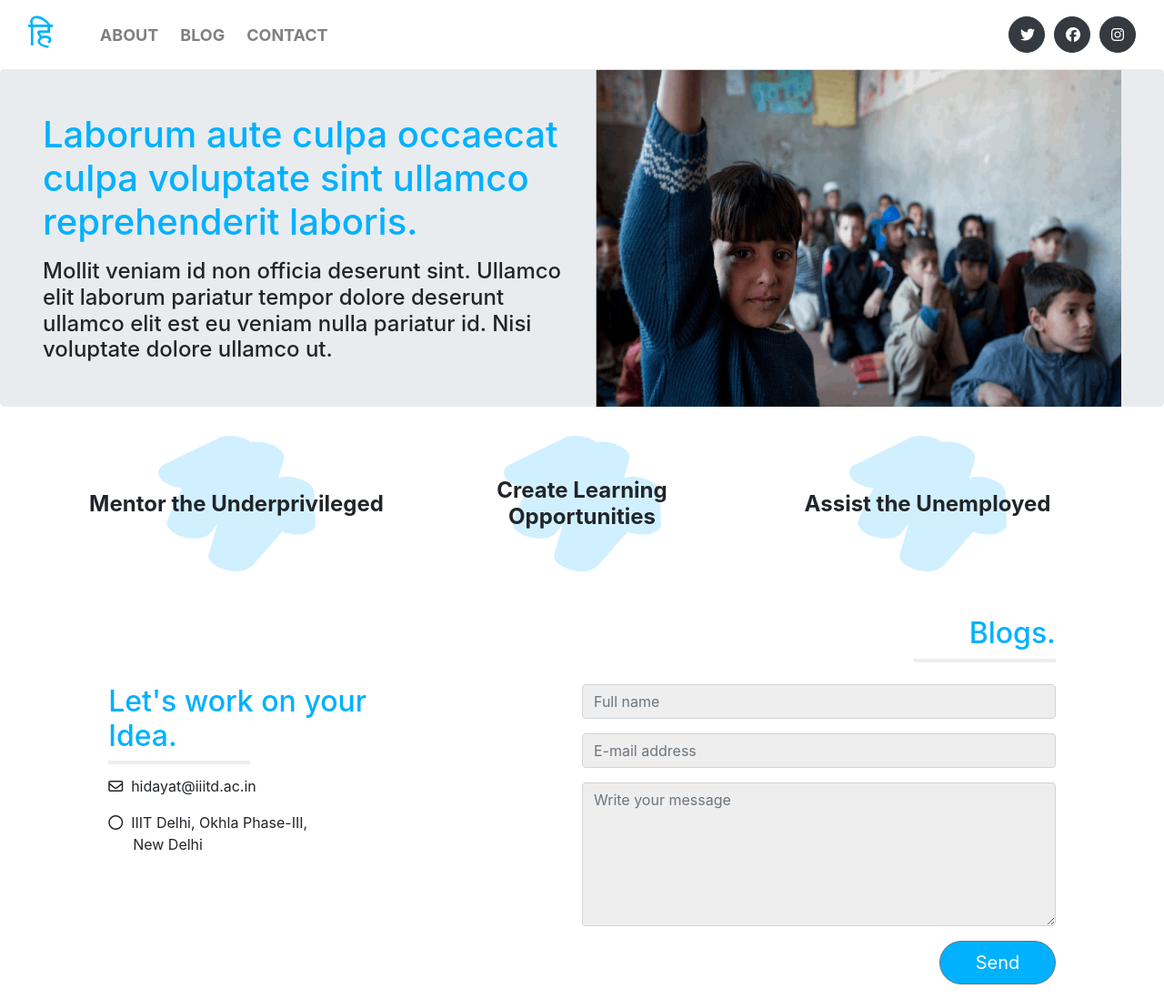
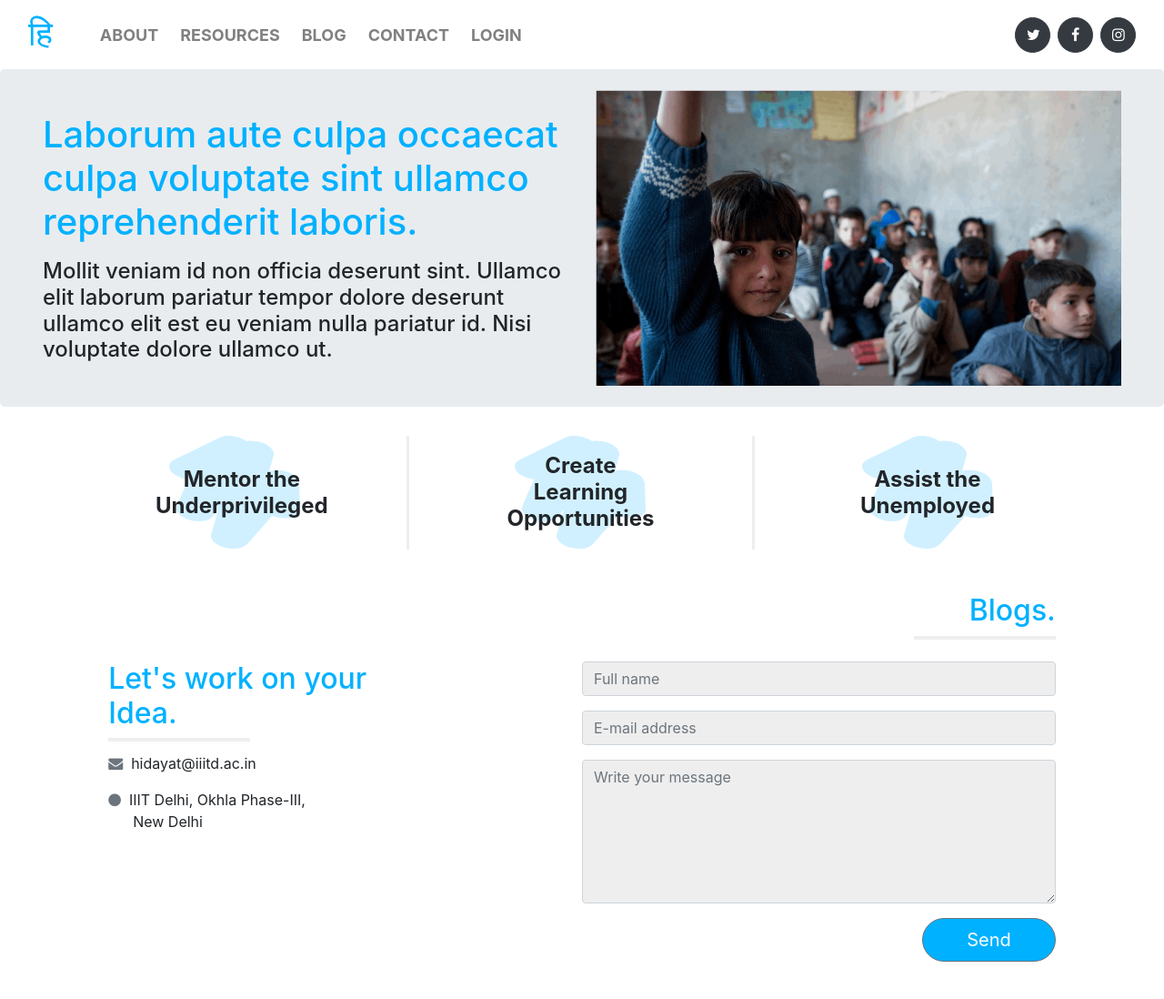
Before and after one commit to Enactus-IIITDelhi/Hidayat, a React (Create React App) app: page / in a window 1280 px wide. Shown: the whole page at 91% size. After the commit the page ends 1073 px from the top, so only its background shows below. Built offline with nearby package versions, Linux system fonts and the light colour scheme.

Commit message:
Minor Fixes on Homepage #4
1. Responsiveness Fixes in Jumbotron
2. Added 'Lift on Hover' effect in Navbar items
3. Fixes in Banner
4. Improved Code for Contact Section

```diff
--- a/public/index.html
+++ b/public/index.html
@@ -25,7 +25,6 @@
       Learn how to configure a non-root public URL by running `npm run build`.
     -->
     <title>Hidayat</title>
-    <script src="https://kit.fontawesome.com/d69967d616.js" crossorigin="anonymous"></script>
 
   </head>
   <body>
--- a/src/App.css
+++ b/src/App.css
@@ -2,6 +2,7 @@
 
 :root {
   --main-blue-color: #00b1ff;
+  --soft-light-grey: #eee;
 }
 
 a, a:hover {
@@ -17,14 +18,21 @@ a, a:hover {
   color: var(--main-blue-color) !important;
 }
 
+.bg-main-blue {
+  background-color: var(--main-blue-color) !important;
+}
+
+.bg-soft-grey {
+  background-color: var(--soft-light-grey) !important;
+}
+
 /* End of Basic Utilities */
 
 /* Navigation */
 
 .social .btn {
-  width: 40px;
-  height: 40px;
-  margin-left: 10px;
+  width: 39px;
+  height: 39px;
 }
 
 .nav-item a {
@@ -35,6 +43,9 @@ a, a:hover {
 
 .nav-item a:hover {
   color: var(--main-blue-color);
+  position: relative;
+  top: -3px;
+  transition: 0.5s;
 }
 
 /* End of Navigation */
@@ -45,22 +56,23 @@ a, a:hover {
   background-size: auto 100%;
   background-repeat: no-repeat;
   background-position: center;
-  min-height: 150px;
+  min-height: 125px;
 }
-.ruler{
 
+.banner .content .title {
+  min-width: 175px;
+}
+
+@media (min-width: 768px){
+  .banner .right-margin {
+    border-right: 3px solid var(--soft-light-grey);
+  }
 }
 
 /* Contact */
 .ruler{
-  border-top: 4px solid #eee;
+  border-top: 4px solid var(--soft-light-grey);
   width:30%;
-  float:left;
 }
 /* Blogs */
-.ruler-right{
-  border-top: 4px solid #eee;
-  width:30%;
-  float:right;
-}
 /* End of Home Page */
--- a/src/components/Navigation.jsx
+++ b/src/components/Navigation.jsx
@@ -19,13 +19,19 @@ function Navigation() {
         <Collapse isOpen={!collapsed} navbar>
           <Nav navbar className>
             <NavItem className="mr-4 mt-2 mb-2">
-              <Link to="/">ABOUT</Link>
+              <Link className="m-auto text-center" to="/">ABOUT</Link>
+            </NavItem>
+            <NavItem className="mr-4 mt-2 mb-2">
+              <Link to="/">RESOURCES</Link>
             </NavItem>
             <NavItem className="mr-4 mt-2 mb-2">
               <Link to="/">BLOG</Link>
             </NavItem>
             <NavItem className="mr-4 mt-2 mb-2">
               <Link to="/">CONTACT</Link>
+            </NavItem>
+            <NavItem className="mr-4 mt-2 mb-2">
+              <Link to="/">LOGIN</Link>
             </NavItem>
           </Nav>
 
@@ -35,11 +41,11 @@ function Navigation() {
                 <span className="fa fa-twitter"></span>
               </Button>
 
-              <Button color="dark" className="rounded-circle">
+              <Button color="dark" className="rounded-circle ml-2">
                 <span className="fa fa-facebook"></span>
               </Button>
 
-              <Button color="dark" className="rounded-circle">
+              <Button color="dark" className="rounded-circle ml-2">
                 <span className="fa fa-instagram"></span>
               </Button>
             </NavItem>
--- a/src/pages/Home/Banner.jsx
+++ b/src/pages/Home/Banner.jsx
@@ -10,9 +10,9 @@ function Banner() {
         {
           data.map((str) => {
             return (
-              <Col xs="12" sm="4" className="mb-5">
+              <Col xs="12" sm="4" className={`mb-5 ${(data.indexOf(str)!==data.length-1)?"right-margin":""}`}>
                 <div className="content d-flex" style={{backgroundImage: "url(assets/HomePage/bg-shape.svg)"}} >
-                  <h4 className="d-flex m-auto text-center font-weight-bold w-s-50">{str}</h4>
+                  <h4 className="title d-flex m-auto text-center font-weight-bold w-50">{str}</h4>
                 </div>
               </Col>
             );
--- a/src/pages/Home/Blog.jsx
+++ b/src/pages/Home/Blog.jsx
@@ -12,7 +12,7 @@ function Blog()
 
           <div className="col-10 offset-1 offset-md-0 col-md-5  p-0" >
           <h2 className="text-main-blue m-0 p-0" style={{textAlign:"right"}} >Blogs.</h2>
-          <hr className="ruler-right m-0 mt-2" />
+          <hr className="ruler pull-right m-0 mt-2" />
 
 
 
--- a/src/pages/Home/Contact.jsx
+++ b/src/pages/Home/Contact.jsx
@@ -10,11 +10,11 @@ function Contact(){
         <div className="col-11 offset-1 col-md-5 p-0">
         <h2 className="text-main-blue m-0">Let's work on your</h2>
         <h2 className="text-main-blue m-0">Idea.</h2>
-        <hr className="ruler m-0 mt-2" />
+        <hr className="ruler pull-left m-0 mt-2" />
         <br />
 
-      <p><i class="far fa-envelope "></i> &nbsp;hidayat@iiitd.ac.in</p>
-      <p><i class="far fa-circle"></i>&nbsp; IIIT Delhi, Okhla Phase-III, <br></br>&nbsp; &nbsp; &nbsp; New Delhi</p>
+      <p><i class="fa fa-envelope text-secondary"></i> &nbsp;hidayat@iiitd.ac.in</p>
+      <p><i class="fa fa-circle text-secondary"></i>&nbsp; IIIT Delhi, Okhla Phase-III, <br></br>&nbsp; &nbsp; &nbsp; New Delhi</p>
       <br></br>
 
         </div>
@@ -23,26 +23,27 @@ function Contact(){
         <Form>
           <FormGroup row>
             <Label for="userName" hidden>Name</Label>
-        <Input type="text" name="name" id="userName" placeholder="Full name" style={{backgroundColor:"#eee", boxShadow:"none"}} />
+            <Input className="bg-soft-grey" type="text" name="name" id="userName" placeholder="Full name" style={{boxShadow:"none"}} />
           </FormGroup>
+
           <FormGroup row>
             <Label for="userEmail" hidden>Email</Label>
-        <Input type="email" name="email" id="userEmail" placeholder="E-mail address" style={{backgroundColor:"#eee", boxShadow:"none"}} />
+            <Input className="bg-soft-grey" type="email" name="email" id="userEmail" placeholder="E-mail address" style={{boxShadow:"none"}} />
           </FormGroup>
+
           <FormGroup row>
             <Label for="userMessage" hidden>Message</Label>
-        <Input type="textarea" name="message" id="userMessage" placeholder="Write your message" rows={6} style={{backgroundColor:"#eee", boxShadow:"none"}} />
+            <Input className="bg-soft-grey" type="textarea" name="message" id="userMessage" placeholder="Write your message" rows={6} style={{boxShadow:"none"}} />
+          </FormGroup>
 
+          <FormGroup row className="pull-right" >
+            <Button className="bg-main-blue pl-5 pr-5" style={ {borderRadius:"30px"}} size="lg" > Send </Button>
           </FormGroup>
-        <FormGroup row style={{float:"right"}} >
-        <Button style={ {borderRadius:"30px", backgroundColor:"#00b1ff"}} size="lg" > &nbsp; &nbsp; Send  &nbsp; &nbsp;</Button>
-        </FormGroup>
+
         </Form>
-
       </div>
       <div className="col-sm-1"></div>
     </div>
-
 
     </div>
   )
--- a/src/pages/Home/Jumbo.jsx
+++ b/src/pages/Home/Jumbo.jsx
@@ -9,14 +9,14 @@ function Jumbo() {
         <Row>
           <Col lg="6" className="d-flex">
             <div className="d-flex flex-column m-auto">
-              <h1 className="display-5 mt-5 text-main-blue">Laborum aute culpa occaecat culpa voluptate sint ullamco reprehenderit laboris.</h1>
+              <h1 className="mt-5 text-main-blue">Laborum aute culpa occaecat culpa voluptate sint ullamco reprehenderit laboris.</h1>
 
               <h4 className="mt-2 mb-5">Mollit veniam id non officia deserunt sint. Ullamco elit laborum pariatur tempor dolore deserunt ullamco elit est eu veniam nulla pariatur id. Nisi voluptate dolore ullamco ut.</h4>
             </div>
           </Col>
 
-          <Col lg="6" className="d-none d-md-flex">
-            <img src="assets/HomePage/banner.png" width="100%" />
+          <Col lg="6" className="d-flex">
+            <img src="assets/HomePage/banner.png" alt="Banner" width="100%" className="d-flex m-auto" />
           </Col>
         </Row>
       </Container>
```
Lines whose indentation alone changed are shown as unchanged.
